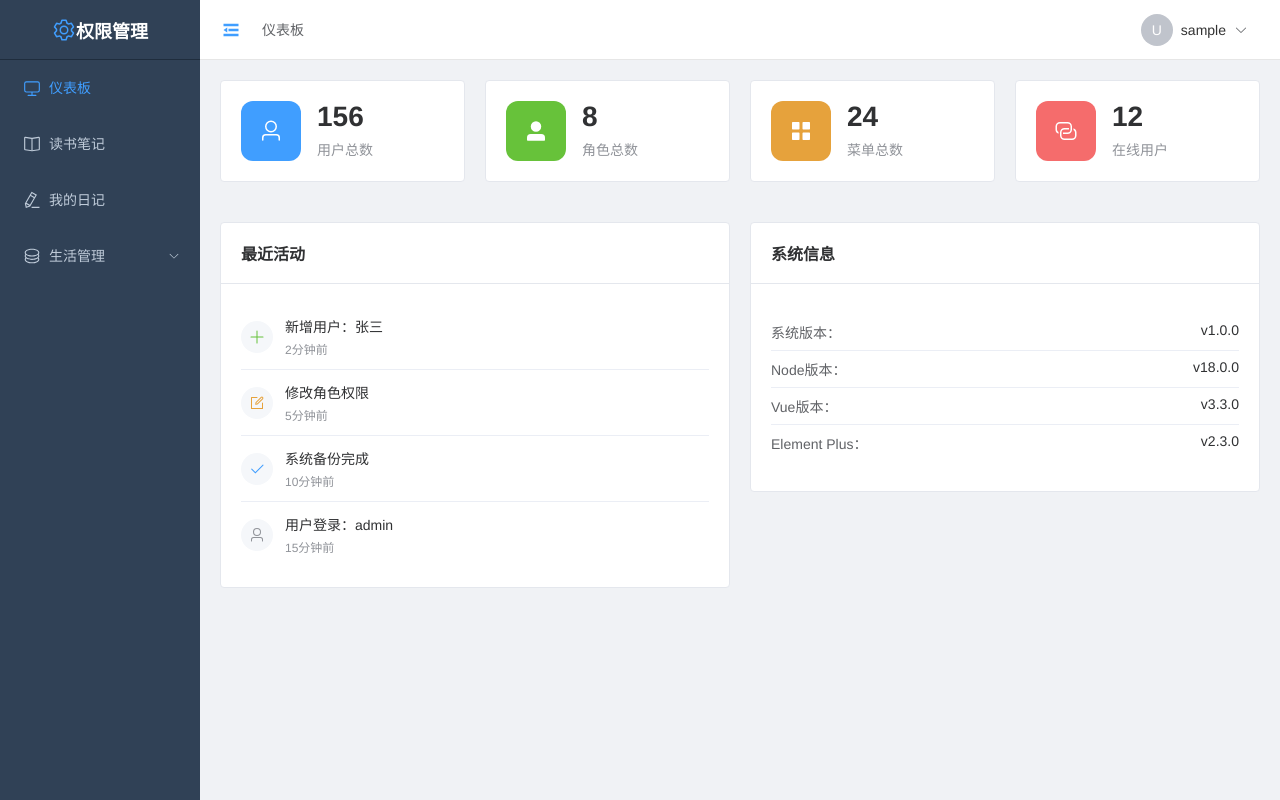
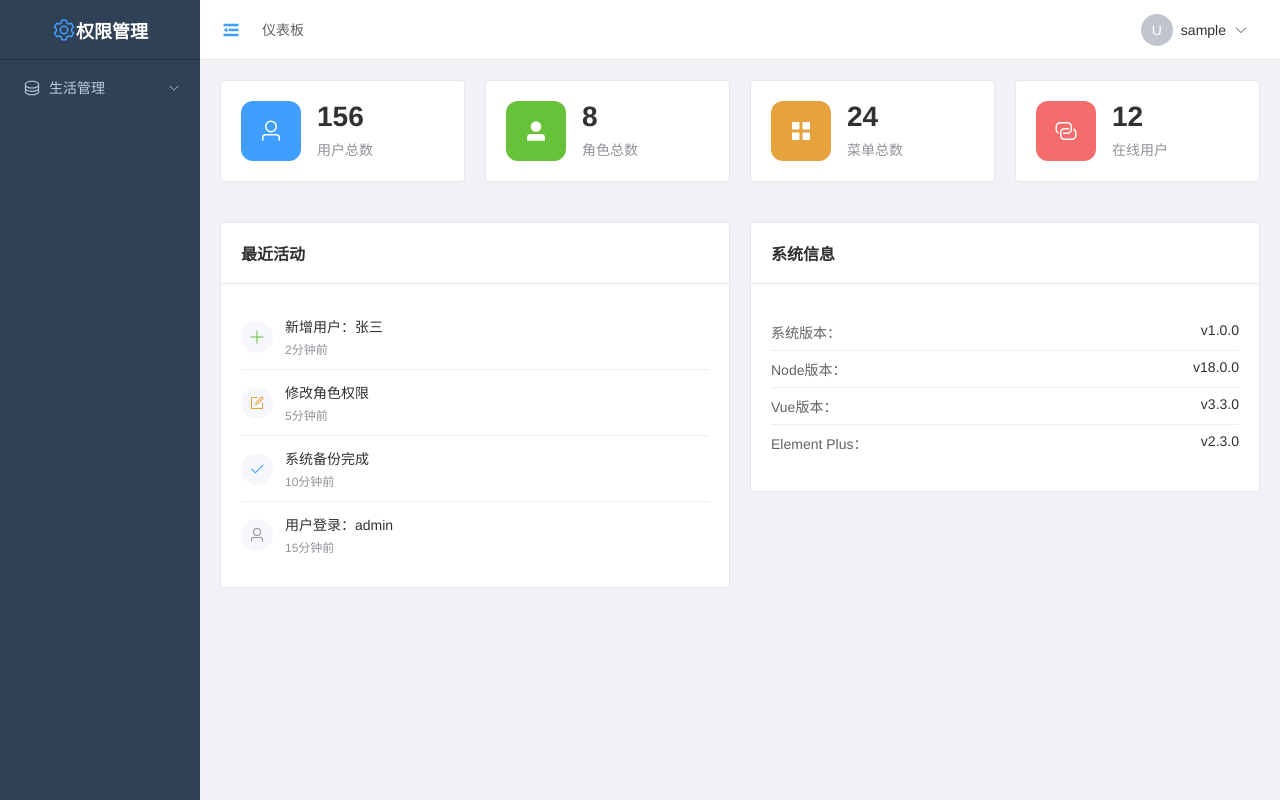
Before and after one commit to yst1111/permission-system, a Vue app in the folder frontend/: page /dashboard in a window 1280 px wide. Built offline with nearby package versions, Linux system fonts and the light colour scheme; sample sign-in values are in the browser's storage.

Commit message:
修复菜单权限，一般用户只能看到生活管理

```diff
--- a/frontend/src/layout/MainLayout.vue
+++ b/frontend/src/layout/MainLayout.vue
@@ -19,7 +19,8 @@
         text-color="#bfcbd9"
         active-text-color="#409EFF"
       >
-        <!-- 通用菜单：所有人都能看到 -->
+        <!-- 管理员显示所有菜单 -->
+        <template v-if="!isGeneralUser">
           <el-menu-item index="/dashboard">
             <el-icon><Monitor /></el-icon>
             <template #title>仪表板</template>
@@ -35,17 +36,6 @@
             <template #title>我的日记</template>
           </el-menu-item>
 
-        <!-- 一般用户只显示生活管理 -->
-        <el-sub-menu v-if="isGeneralUser" index="/life">
-          <template #title>
-            <el-icon><Coin /></el-icon>
-            <span>生活管理</span>
-          </template>
-          <el-menu-item index="/system/meal-card">饭卡管理</el-menu-item>
-        </el-sub-menu>
-
-        <!-- 管理员显示所有菜单 -->
-        <template v-if="!isGeneralUser">
           <el-sub-menu index="/life">
             <template #title>
               <el-icon><Coin /></el-icon>
@@ -68,6 +58,17 @@
             <el-icon><Location /></el-icon>
             <template #title>地区管理</template>
           </el-menu-item>
+        </template>
+
+        <!-- 一般用户只显示生活管理 -->
+        <template v-if="isGeneralUser">
+          <el-sub-menu index="/life">
+            <template #title>
+              <el-icon><Coin /></el-icon>
+              <span>生活管理</span>
+            </template>
+            <el-menu-item index="/system/meal-card">饭卡管理</el-menu-item>
+          </el-sub-menu>
         </template>
       </el-menu>
     </el-aside>
```
Lines whose indentation alone changed are shown as unchanged.
